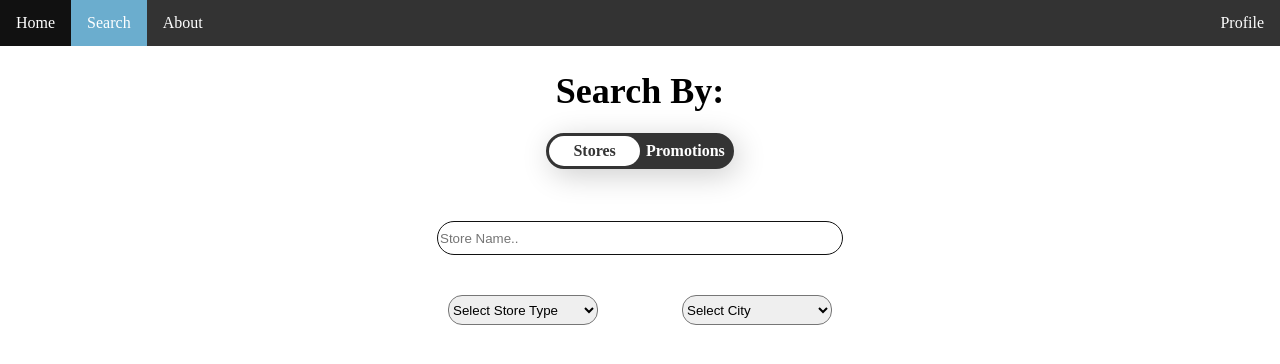
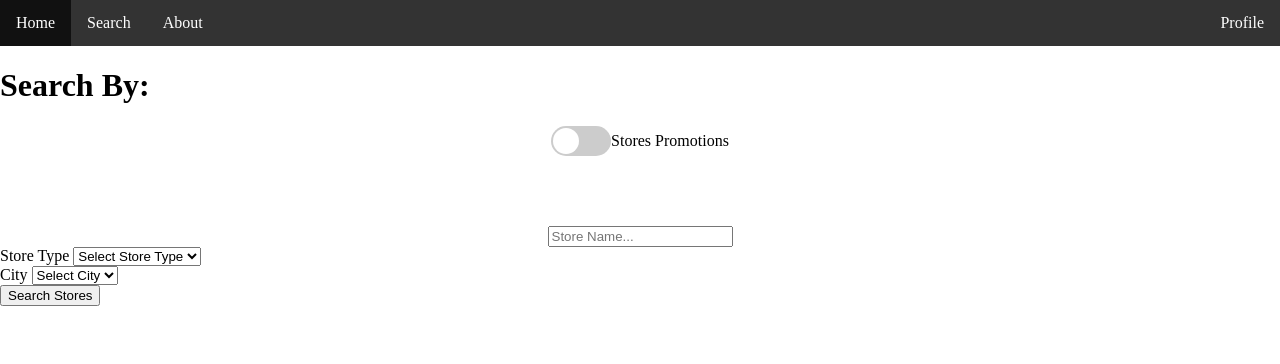
Before and after one commit to Uriel6u/sql-database-project, a Flask app: page /search in a window 1280 px wide. Shown: the top 364 px of the page. Run offline with Flask 3, Linux system fonts and the light colour scheme; the visitor is signed in with stand-in values (Sample User, id 1); data that the repository does not hold is empty.

Commit message:
added search/search_promotions and search_stores. updated html to handle the search routes

```diff
--- a/backend/app.py
+++ b/backend/app.py
@@ -1,5 +1,5 @@
-# Import jsonify to return JSON responses
-from flask import Flask, jsonify, render_template, request, redirect, url_for, session
+
+from flask import Flask, render_template, request, redirect, url_for, session
 from werkzeug.security import check_password_hash, generate_password_hash
 import mysql.connector
 from dotenv import load_dotenv
@@ -44,15 +44,137 @@ def home():
         # If not logged in, redirect to the login page
         return redirect(url_for('login'))
 
-@app.route("/search")
+@app.route('/search', methods=['GET'])
 def search():
-    if 'username' in session:
-        # If logged in, render the home page with the username
-        account_type = session['account_type']
-        return render_template('shoppingService/search.html', username=session['username'], account_type=account_type, current_page='search')
-    else:
-        # If not logged in, redirect to the login page
-        return redirect(url_for('login'))
+    # Fetch cities for dropdown
+    cursor.execute("SELECT DISTINCT city FROM Stores")
+    cities = [row['city'] for row in cursor.fetchall()]
+
+    # Hardcoded store types (ENUM values in the database)
+    store_types = [
+        "Electronics", "Clothing", "Grocery", "Furniture", "Sports",
+        "Books", "Personal Care", "Department Store", "Other"
+    ]
+
+    # Hardcoded product categories (ENUM values from Products table)
+    product_categories = [
+        "Electronics", "Clothing", "Food", "Furniture", "Sports Equipment",
+        "Toys & Games", "Books", "Arts & Crafts", "Personal Care", "Other"
+    ]
+
+    return render_template(
+        'shoppingService/search.html',
+        cities=cities,
+        store_types=store_types,
+        product_categories=product_categories,
+        stores=[],
+        promotions=[],
+        search_type=None
+    )
+
+
+
+
+@app.route('/search_stores', methods=['POST'])
+def search_stores():
+    # Fetch cities for dropdown
+    cursor.execute("SELECT DISTINCT city FROM Stores")
+    cities = [row['city'] for row in cursor.fetchall()]
+
+    # Hardcoded store types
+    store_types = [
+        "Electronics", "Clothing", "Grocery", "Furniture", "Sports",
+        "Books", "Personal Care", "Department Store", "Other"
+    ]
+
+    # Retrieve form data
+    store_name = request.form.get('store_name')
+    selected_store_type = request.form.get('store_type')
+    selected_city = request.form.get('store_city')
+
+    # Base query
+    query = "SELECT * FROM Stores WHERE 1=1"
+    params = []
+
+    # Add filters dynamically
+    if store_name:
+        query += " AND store_name LIKE %s"
+        params.append(f"%{store_name}%")
+    if selected_store_type:
+        query += " AND store_type = %s"
+        params.append(selected_store_type)
+    if selected_city:
+        query += " AND city = %s"
+        params.append(selected_city)
+
+    cursor.execute(query, params)
+    stores = cursor.fetchall()
+
+    return render_template(
+        'shoppingService/search.html',
+        stores=stores,
+        promotions=[],
+        search_type='stores',
+        cities=cities,
+        store_types=store_types
+    )
+
+
+
+@app.route('/search_promotions', methods=['POST'])
+def search_promotions():
+    # Fetch cities for dropdown
+    cursor.execute("SELECT DISTINCT city FROM Stores")
+    cities = [row['city'] for row in cursor.fetchall()]
+
+    # Hardcoded product categories
+    product_categories = [
+        "Electronics", "Clothing", "Food", "Furniture", "Sports Equipment",
+        "Toys & Games", "Books", "Arts & Crafts", "Personal Care", "Other"
+    ]
+
+    # Retrieve form data
+    min_discount = request.form.get('min_discount') or 0
+    max_discount = request.form.get('max_discount') or 100
+    selected_category = request.form.get('discount_category')
+    selected_city = request.form.get('city')
+
+    # Base query with joins
+    query = """
+    SELECT p.promo_id, p.discount, p.description, s.store_name, s.city, pr.category
+    FROM Promotions p
+    JOIN Stores s ON p.store_id = s.store_id
+    JOIN Products pr ON p.product_id = pr.product_id
+    WHERE p.discount BETWEEN %s AND %s
+    """
+    params = [min_discount, max_discount]
+
+    # Add filters dynamically
+    if selected_category:
+        query += " AND pr.category = %s"
+        params.append(selected_category)
+    if selected_city:
+        query += " AND s.city = %s"
+        params.append(selected_city)
+
+    cursor.execute(query, params)
+    promotions = cursor.fetchall()
+
+    return render_template(
+        'shoppingService/search.html',
+        promotions=promotions,
+        stores=[],
+        search_type='promotions',
+        cities=cities,
+        product_categories=product_categories,
+        min_discount=min_discount,
+        max_discount=max_discount,
+        selected_category=selected_category,
+        selected_city=selected_city
+    )
+
+
+
 
 
 @app.route("/about")
--- a/backend/templates/shoppingService/search.html
+++ b/backend/templates/shoppingService/search.html
@@ -3,181 +3,199 @@
 {% block title %}Search{% endblock %}
 
 {% block content %}
-
-    <!-- search page header -->
-    <div class="searchHeader">
-        <h1>Search By:</h1>
+<div class="container mt-5">
+    <!-- Search Header -->
+    <div class="text-center mb-4">
+        <h1 class="display-5">Search By:</h1>
     </div>
 
-    <!-- search by toogle switch -->
-     <div class="toggle-contianer">
-            <input type="checkbox" id="toggle" class="toggleCheckbox"/>
-            <label for="toggle" class="toggleSwitchcontianer">
-                <div>Stores</div>
-                <div>Promotions</div>
-     </div>
-
-     <!-- Content for search Stores -->
-    <div id="storesContent" class="content-section">
-
-        <div class="storenameInputContainer">
-            <input type="text" id="storeSearchInput" class="storeSearch" placeholder="Store Name.."/>
-        </div>
-
-        <div class="storeDropDownFilterContainer">
-            <div>
-                <select class="storeTypeDropdown" name="store_type" required>
-                    <option value="" disabled selected>Select Store Type</option>
-                    <option value="Electronics">Electronics</option>
-                    <option value="Clothing">Clothing</option>
-                    <option value="Grocery">Grocery</option>
-                    <option value="Furniture">Furniture</option>
-                    <option value="Sports">Sports</option>
-                    <option value="Books">Books</option>
-                    <option value="Personal Care">Personal Care</option>
-                    <option value="Department Store">Department Store</option>
-                    <option value="Other">Other</option>
-                </select><br>
-            </div>
-            <div>
-                <select class="storeTypeDropdown" name="store_city" required>
-                    <option value="" disabled selected>Select City</option>
-                </select><br>
+    <!-- Toggle Switch for Stores and Promotions -->
+    <div class="d-flex justify-content-center align-items-center mb-5">
+        <div class="toggle-container">
+            <label class="toggleSwitchContainer">
+                <input type="checkbox" id="toggle" class="toggleCheckbox" />
+                <span class="slider"></span>
+            </label>
+            <div class="toggle-labels d-flex justify-content-between w-50">
+                <span class="me-3">Stores</span>
+                <span>Promotions</span>
             </div>
         </div>
-
-
     </div>
 
-    <!-- Content for search Promotions -->
-    <div id="promotionsContent" class="content-section" style="display: none;">
+    <!-- Search Stores Section -->
+    <div id="storesContent" class="content-section">
+        <form method="POST" action="/search_stores">
+            <div class="storenameInputContainer mb-3">
+                <input
+                    type="text"
+                    id="storeSearchInput"
+                    class="form-control"
+                    name="store_name"
+                    placeholder="Store Name..."
+                    value="{{ store_name if store_name else '' }}"
+                >
+            </div>
 
-        <!-- range slider -->
-        <div class="discountRangeContainer">
-            <div class="card">
-
-                <h2 class="discountHeader">Discount Range</h2>
-
-                <div class="discount-content">
-                    <div>
-                        <label class="discountText">Min % Off</label>
-                        <p class="discountValue" id="min-value">0%</p>
-                    </div>
-
-                    <div>
-                        <label class="discountText">Max % Off</label>
-                        <p class="discountValue" id="max-value">100%</p>
-                    </div>
-
+            <!-- Filter by Store Type and City -->
+            <div class="row">
+                <div class="col-md-6">
+                    <label for="storeTypeDropdown" class="form-label">Store Type</label>
+                    <select class="form-select" id="storeTypeDropdown" name="store_type">
+                        <option value="" disabled {% if not selected_store_type %}selected{% endif %}>Select Store Type</option>
+                        <option value="Electronics" {% if selected_store_type == "Electronics" %}selected{% endif %}>Electronics</option>
+                        <option value="Clothing" {% if selected_store_type == "Clothing" %}selected{% endif %}>Clothing</option>
+                        <option value="Grocery" {% if selected_store_type == "Grocery" %}selected{% endif %}>Grocery</option>
+                        <option value="Furniture" {% if selected_store_type == "Furniture" %}selected{% endif %}>Furniture</option>
+                        <option value="Sports" {% if selected_store_type == "Sports" %}selected{% endif %}>Sports</option>
+                        <option value="Books" {% if selected_store_type == "Books" %}selected{% endif %}>Books</option>
+                        <option value="Personal Care" {% if selected_store_type == "Personal Care" %}selected{% endif %}>Personal Care</option>
+                        <option value="Department Store" {% if selected_store_type == "Department Store" %}selected{% endif %}>Department Store</option>
+                        <option value="Other" {% if selected_store_type == "Other" %}selected{% endif %}>Other</option>
+                    </select>
                 </div>
-
-                <div class="range-slider">
-                    <div class="range-fill"></div>
-
-                    <input
-                        type="range"
-                        id="min-discount"
-                        class="min-discount"
-                        value="25"
-                        min="0"
-                        max="100"
-                        step="1"
-                    />
-                    <input
-                        type="range"
-                        id="max-discount"
-                        class="max-discount"
-                        value="75"
-                        min="0"
-                        max="100"
-                        step="1"
-                    />
+                <div class="col-md-6">
+                    <label for="storeCityDropdown" class="form-label">City</label>
+                    <select class="form-select" id="storeCityDropdown" name="store_city">
+                        <option value="" disabled {% if not selected_city %}selected{% endif %}>Select City</option>
+                        {% for city in cities %}
+                        <option value="{{ city }}" {% if city == selected_city %}selected{% endif %}>{{ city }}</option>
+                        {% endfor %}
+                    </select>
                 </div>
             </div>
+
+            <!-- Submit Button -->
+            <div class="text-center mt-3">
+                <button type="submit" class="btn btn-primary">Search Stores</button>
+            </div>
+        </form>
+
+        <!-- Results Table for Stores -->
+        {% if search_type == 'stores' %}
+        <div class="mt-5">
+            <h2>Store Results</h2>
+            <table class="table table-hover table-bordered">
+                <thead>
+                    <tr>
+                        <th>Store Name</th>
+                        <th>Location</th>
+                        <th>City</th>
+                        <th>Contact Info</th>
+                        <th>Store Type</th>
+                    </tr>
+                </thead>
+                <tbody>
+                    {% for store in stores %}
+                    <tr>
+                        <td>{{ store.store_name }}</td>
+                        <td>{{ store.location }}</td>
+                        <td>{{ store.city }}</td>
+                        <td>{{ store.contact_info }}</td>
+                        <td>{{ store.store_type }}</td>
+                    </tr>
+                    {% endfor %}
+                </tbody>
+            </table>
         </div>
-
-        <!-- filter drop downs -->
-        <div class="discountDropDownFilterContainer">
-            <!-- Drop down menus -->
-            <div>
-                <select class="discountTypeDropdown" name="discount-category" required>
-                    <option value="" disabled selected>Select Product Type</option>
-                    <option value="Electronics">Electronics</option>
-                    <option value="Clothes">Clothes</option>
-                    <option value="Food">Food</option>
-                    <option value="Furniture">Furniture</option>
-                    <option value="Sports Equipment">Sports Equipment</option>
-                    <option value="Toys & Games">Toys & Games</option>
-                    <option value="Books">Books</option>
-                    <option value="Arts & Crafts">Arts & Crafts</option>
-                    <option value="Personal Care">Personal Care</option>
-                    <option value="Other">Other</option>
-                </select><br>
-            </div>
-            <div>
-                <select class="discountTypeDropdown" name="city" required>
-                    <option value="" disabled selected>Select City</option>
-                </select><br>
-            </div>
-        </div>
-
+        {% endif %}
     </div>
 
+    <!-- Search Promotions Section -->
+    <div id="promotionsContent" class="content-section" style="display: none;">
+        <form method="POST" action="/search_promotions">
+            <div class="row">
+                <div class="col-md-6">
+                    <label for="minDiscount" class="form-label">Min Discount (%)</label>
+                    <input type="number" class="form-control" id="minDiscount" name="min_discount" min="0" max="100" value="{{ min_discount if min_discount is not none else '' }}">
+                </div>
+                <div class="col-md-6">
+                    <label for="maxDiscount" class="form-label">Max Discount (%)</label>
+                    <input type="number" class="form-control" id="maxDiscount" name="max_discount" min="0" max="100" value="{{ max_discount if max_discount is not none else '' }}">
+                </div>
+            </div>
 
-    <!-- script for the toogle button and range slider -->
-    <script>
-        // toogle button script
-        document.getElementById('toggle').addEventListener('change', function () {
-            var storesContent = document.getElementById('storesContent');
-            var promotionsContent = document.getElementById('promotionsContent');
+            <div class="row mt-3">
+                <div class="col-md-6">
+                    <label for="promotionCategory" class="form-label">Product Category</label>
+                    <select class="form-select" id="promotionCategory" name="discount_category">
+                        <option value="" disabled {% if not selected_category %}selected{% endif %}>Select Category</option>
+                        {% for category in product_categories %}
+                        <option value="{{ category }}" {% if selected_category == category %}selected{% endif %}>{{ category }}</option>
+                        {% endfor %}
+                    </select>
+                </div>
+                <div class="col-md-6">
+                    <label for="promotionCity" class="form-label">City</label>
+                    <select class="form-select" id="promotionCity" name="city">
+                        <option value="" disabled {% if not selected_city %}selected{% endif %}>Select City</option>
+                        {% for city in cities %}
+                        <option value="{{ city }}" {% if city == selected_city %}selected{% endif %}>{{ city }}</option>
+                        {% endfor %}
+                    </select>
+                </div>
+            </div>
 
-            if (this.checked) {
-                // Show Promotions and hide Stores
-                storesContent.style.display = 'none';
-                promotionsContent.style.display = 'block';
-            } else {
-                // Show Stores and hide Promotions
-                storesContent.style.display = 'block';
-                promotionsContent.style.display = 'none';
-            }
-        });
+            <!-- Submit Button -->
+            <div class="text-center mt-3">
+                <button type="submit" class="btn btn-primary">Search Promotions</button>
+            </div>
+        </form>
 
+        <!-- Results Table for Promotions -->
+        {% if search_type == 'promotions' %}
+        <div class="mt-5">
+            <h2>Promotions Results</h2>
+            <table class="table table-hover table-bordered">
+                <thead>
+                    <tr>
+                        <th>Store Name</th>
+                        <th>City</th>
+                        <th>Discount</th>
+                        <th>Category</th>
+                        <th>Description</th>
+                    </tr>
+                </thead>
+                <tbody>
+                    {% for promotion in promotions %}
+                    <tr>
+                        <td>{{ promotion.store_name }}</td>
+                        <td>{{ promotion.city }}</td>
+                        <td>{{ promotion.discount }}%</td>
+                        <td>{{ promotion.category }}</td>
+                        <td>{{ promotion.description }}</td>
+                    </tr>
+                    {% endfor %}
+                </tbody>
+            </table>
+        </div>
+        {% endif %}
+    </div>
+</div>
 
-        // range slider script
-        const minInput = document.getElementById("min-discount");
-        const maxInput = document.getElementById("max-discount");
-        const minValueDisplay = document.getElementById("min-value");
-        const maxValueDisplay = document.getElementById("max-value");
+<script>
+document.addEventListener('DOMContentLoaded', function () {
+    const toggleCheckbox = document.getElementById('toggle');
+    const storesContent = document.getElementById('storesContent');
+    const promotionsContent = document.getElementById('promotionsContent');
 
-        // Function to update the range fill and validate range
-        function validateRange() {
-            let minDiscount = parseInt(minInput.value);
-            let maxDiscount = parseInt(maxInput.value);
+    // Initial state of the sections
+    function updateSections() {
+        if (toggleCheckbox.checked) {
+            storesContent.style.display = 'none';
+            promotionsContent.style.display = 'block';
+        } else {
+            storesContent.style.display = 'block';
+            promotionsContent.style.display = 'none';
+        }
+    }
 
-            if (minDiscount > maxDiscount) {
-                [minDiscount, maxDiscount] = [maxDiscount, minDiscount]; // Swap values
-            }
+    // Update sections on toggle change
+    toggleCheckbox.addEventListener('change', updateSections);
 
-            minValueDisplay.innerHTML = minDiscount + "%";
-            maxValueDisplay.innerHTML = maxDiscount + "%";
+    // Ensure the correct section displays on page load
+    updateSections();
+});
 
-            // Update range fill (if desired)
-            const rangeFill = document.querySelector(".range-fill");
-            const totalRange = maxInput.max - minInput.min;
-            const minPercent = ((minDiscount - minInput.min) / totalRange) * 100;
-            const maxPercent = ((maxDiscount - minInput.min) / totalRange) * 100;
-
-            rangeFill.style.left = minPercent + "%";
-            rangeFill.style.right = (100 - maxPercent) + "%";
-        }
-
-        // Add event listeners to range inputs
-        minInput.addEventListener("input", validateRange);
-        maxInput.addEventListener("input", validateRange);
-
-        // Initial call to set the range display
-        validateRange();
-    </script>
-
-
+</script>
 {% endblock %}
--- a/backend/templates/shoppingService/shoppingService_base.html
+++ b/backend/templates/shoppingService/shoppingService_base.html
@@ -367,6 +367,45 @@
     }
 
     </style>
+
+<style>
+    .toggle-container {
+        display: flex;
+        align-items: center;
+        justify-content: center;
+        margin-top: 20px;
+    }
+
+    .toggleSwitchContainer {
+        position: relative;
+        width: 60px;
+        height: 30px;
+        background: #ccc;
+        border-radius: 15px;
+        cursor: pointer;
+        transition: background-color 0.3s;
+    }
+
+    .toggleSwitchContainer input[type="checkbox"] {
+        display: none;
+    }
+
+    .toggleSwitchContainer span {
+        position: absolute;
+        top: 2px;
+        left: 2px;
+        width: 26px;
+        height: 26px;
+        background: white;
+        border-radius: 50%;
+        transition: left 0.3s;
+    }
+
+    .toggleSwitchContainer input[type="checkbox"]:checked + span {
+        left: 32px;
+        background: #6BADCE;
+    }
+</style>
 </head>
 
 <body>
```
